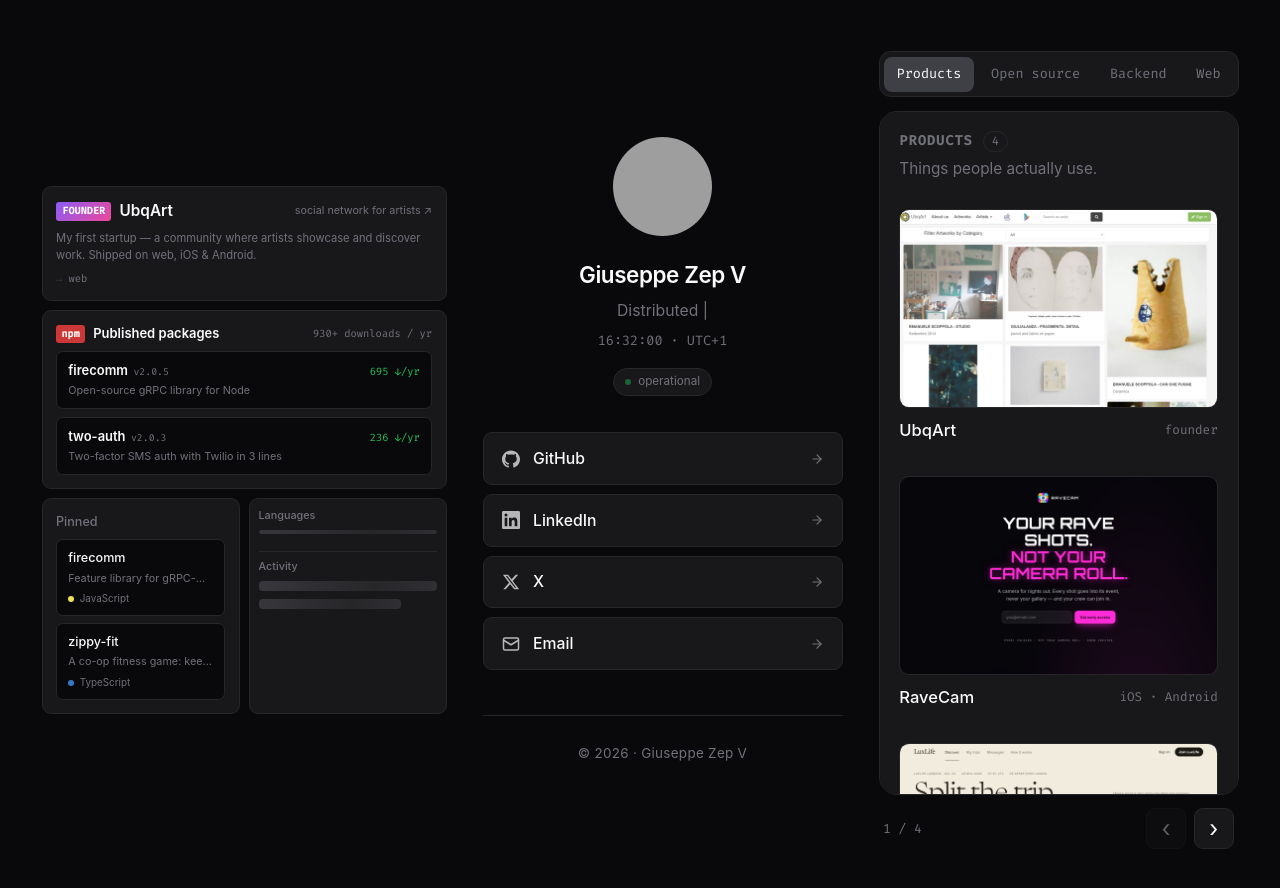
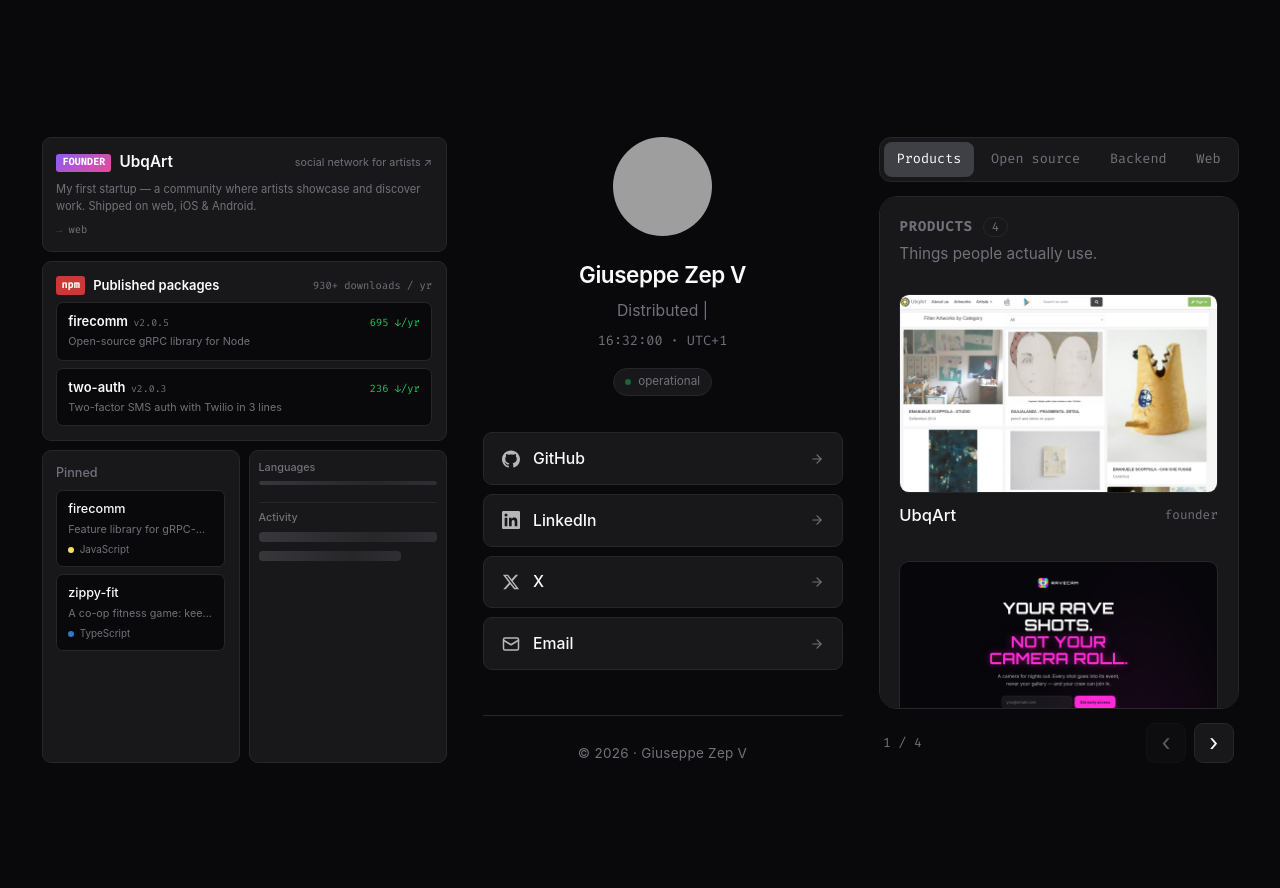
Before and after one commit to zepvalue/zepvalue.github.io, a Jekyll site: the page built from index.md, in a window 1280 px wide. Shown: the top 888 px of the page. Built offline with Jekyll 4.4.1, drawn with Linux system fonts in a browser that asks for light colours; grey boxes are pictures that could not be loaded.

Commit message:
feat: align home columns to one top and bottom edge

```diff
--- a/_sass/_home.scss
+++ b/_sass/_home.scss
@@ -19,10 +19,32 @@
 }
 
 // Projects deck (see _panels.scss).
+// On wide screens the three columns share one top and bottom edge. The row
+// height comes from the profile column; `contain: size` keeps the deck from
+// setting it, and the deck fills the height it gets (the panel scrolls).
 .sidebar-right {
   min-width: 0;
+  align-self: stretch;
+  contain: size;
+  display: flex;
+  flex-direction: column;
   animation: fadeUp 0.5s ease 0.3s both;
   text-align: left;
+
+  .deck {
+    display: flex;
+    flex: 1;
+    flex-direction: column;
+    min-height: 0;
+  }
+
+  .deck-track {
+    flex: 1;
+    min-height: 0;
+    overflow-y: auto; // without JS the panels stack; let them scroll
+  }
+
+  .deck.is-ready .panel { height: auto; }
 
   @media (prefers-reduced-motion: reduce) { animation: none; }
 }
@@ -53,8 +75,10 @@
 .sidebar-left {
   display: grid;
   grid-template-columns: repeat(2, 11rem);
+  grid-template-rows: auto auto 1fr; // the last row (pinned + languages) takes the spare height
   gap: 0.5rem;
   align-items: start;
+  align-self: stretch;
   justify-self: end;
   animation: fadeLeft 0.5s ease 0.3s both;
 }
@@ -474,11 +498,23 @@
   }
 
   .center { order: 1; width: 100%; }
-  .sidebar-right { order: 2; }
+
+  // One column: the deck sets its own height again (see .deck--column).
+  .sidebar-right {
+    order: 2;
+    contain: none;
+    display: block;
+
+    .deck { display: block; }
+    .deck-track { overflow-y: visible; }
+    .deck.is-ready .panel { height: clamp(24rem, calc(100svh - 12rem), 38rem); }
+  }
+
   .sidebar-left {
     order: 3;
     justify-self: stretch;
     grid-template-columns: repeat(2, minmax(0, 1fr));
+    grid-template-rows: none;
   }
 
   .github { height: auto; min-height: 150px; }
--- a/_sass/_panels.scss
+++ b/_sass/_panels.scss
@@ -60,11 +60,9 @@
   .deck.is-ready .panel { flex-basis: calc((100% - 2rem) / 3); }
 }
 
-// Home page right column: shorter panels, no name in the bar (it is in the
-// centre column), and the bar is not sticky.
+// Home page right column: no name in the bar (it is in the centre column),
+// and the bar is not sticky. Its height comes from _home.scss (.sidebar-right).
 .deck--column {
-  &.is-ready .panel { height: clamp(24rem, calc(100svh - 12rem), 38rem); }
-
   .deck-name { display: none; }
   .deck-bar { position: static; padding-bottom: 0; background: none; }
   .deck-arrows { margin-left: auto; }
```
